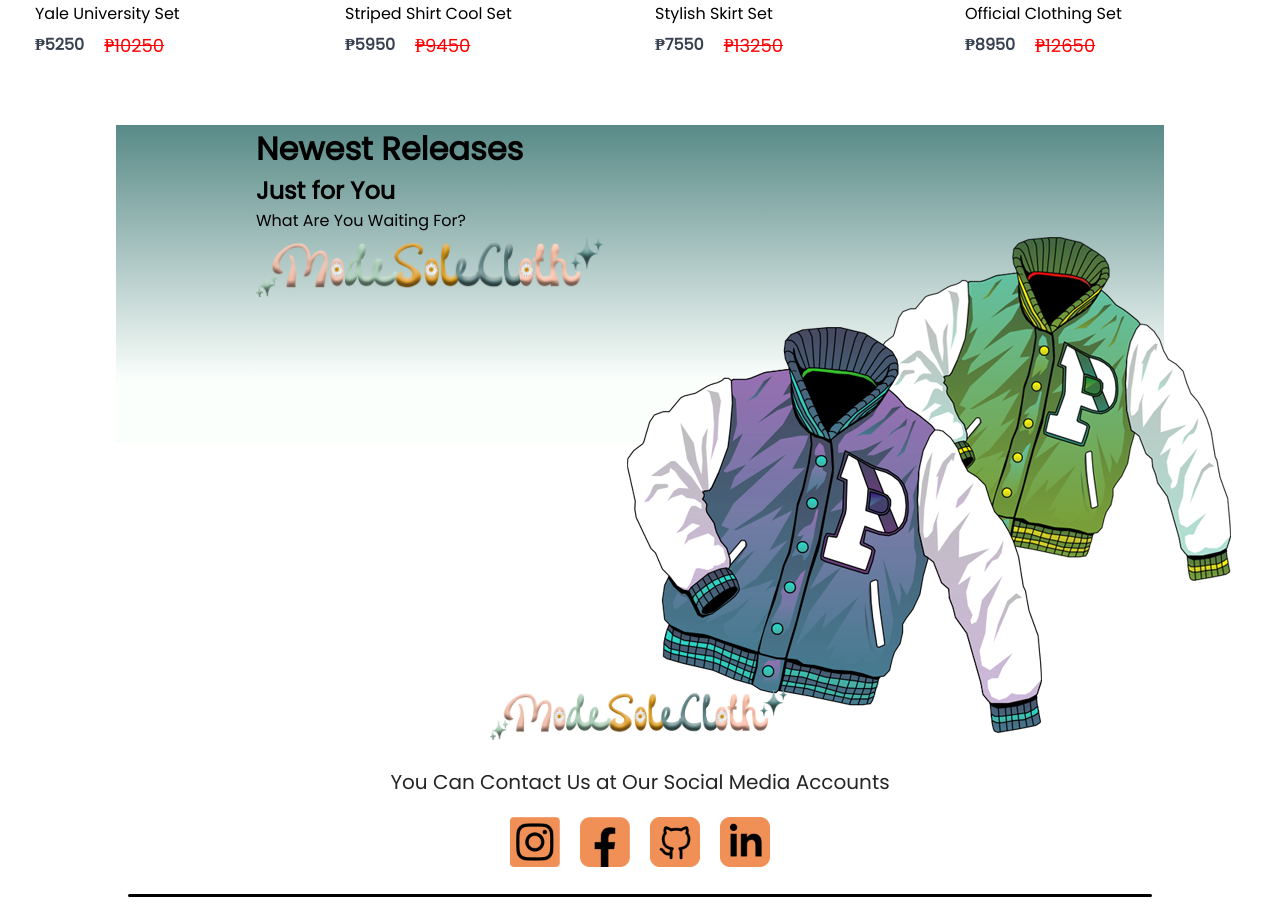
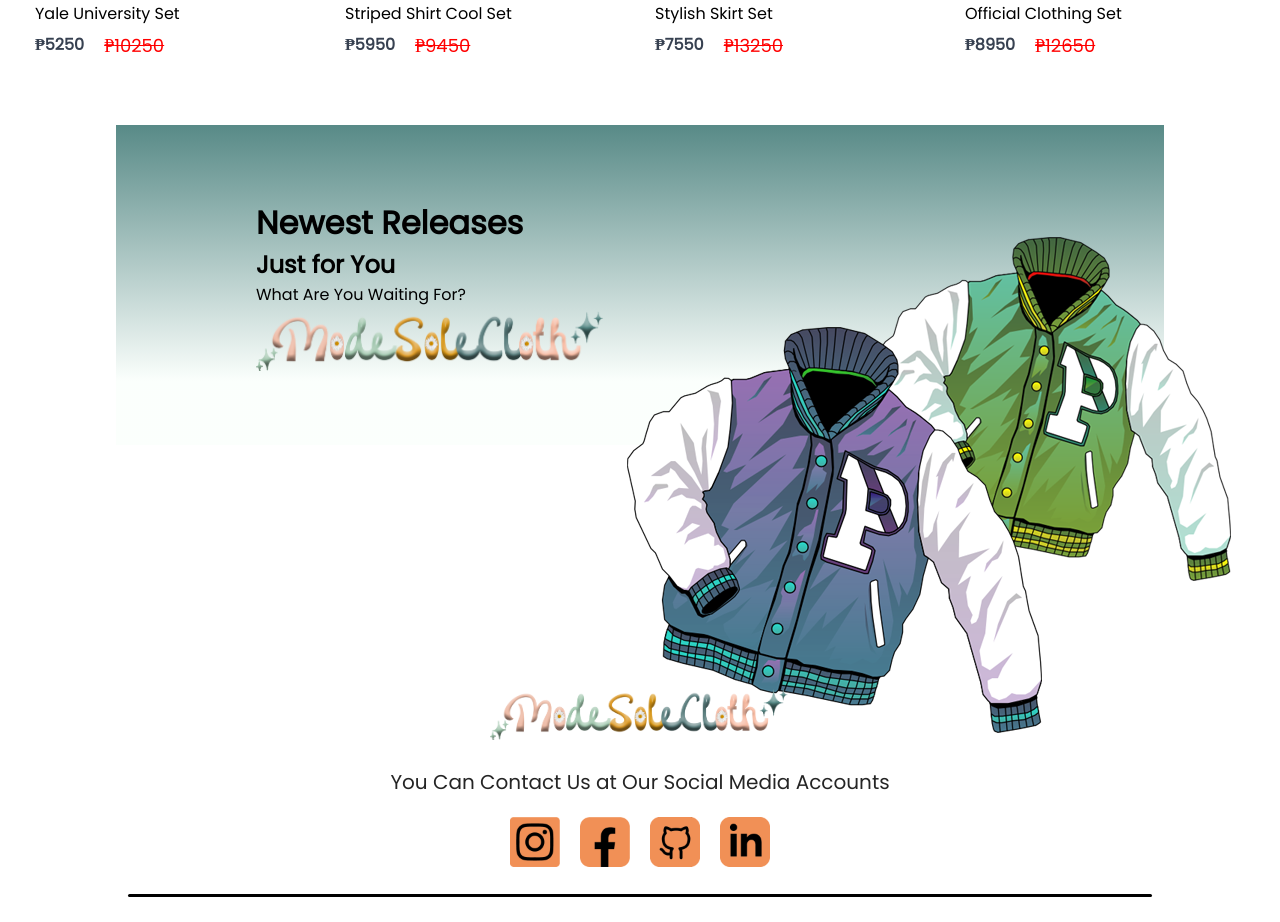
Before and after one commit to Cervera-jpg/ModeSoleCloth, a React (Create React App) app: page / in a window 1280 px wide. Shown: the part 2780-3702 px from the top of the page. Built offline with nearby package versions, Linux system fonts and the light colour scheme.

Commit message:
Update Advertisement_1.css

```diff
--- a/src/Components/Advertisement/Advertisement_1.css
+++ b/src/Components/Advertisement/Advertisement_1.css
@@ -11,3 +11,10 @@
   height: auto;
   width: 350px;
 }
+
+.offers-left1 {
+  flex: 1;
+  display: flex;
+  flex-direction: column;
+  justify-content: center;
+}
```
